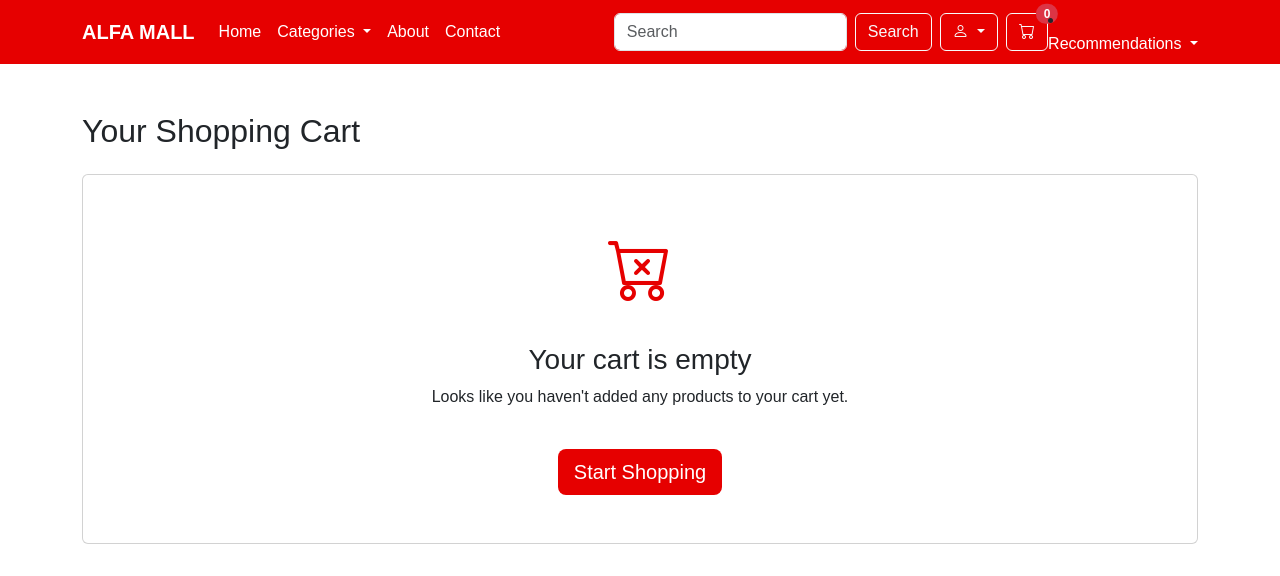
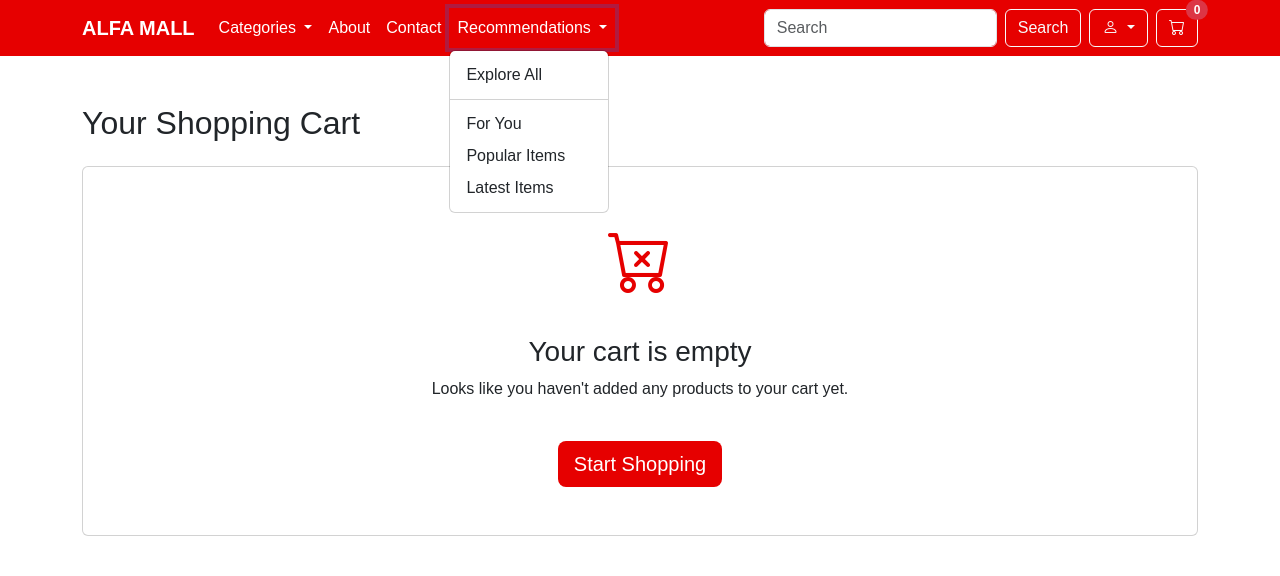
Before and after one commit to anashassan517/alfa-Recommender-System, a Django app: page /cart/ in a window 1280 px wide, after a click on "Recommendations". Shown: the top 576 px of the page. Run offline with Django 5.2, Linux system fonts and the light colour scheme; parts of the project's set-up code (start-up, migrations or seed data) failed here and were passed over.

Commit message:
minor bug resolved

```diff
--- a/templates/base.html
+++ b/templates/base.html
@@ -1,5 +1,6 @@
 <!DOCTYPE html>
 <html lang="en">
+
 <head>
     <meta charset="UTF-8">
     <meta name="viewport" content="width=device-width, initial-scale=1.0">
@@ -83,6 +84,7 @@
     </style>
     {% block extra_css %}{% endblock %}
 </head>
+
 <body>
     <!-- Navigation -->
     <nav class="navbar navbar-expand-lg navbar-dark bg-alfa-primary sticky-top">
@@ -95,8 +97,8 @@
             </button>
             <div class="collapse navbar-collapse" id="navbarNav">
                 <ul class="navbar-nav me-auto">
-                    <li class="nav-item">
-                        <a class="nav-link" href="{% url 'core:home' %}">Home</a>
+
+
                     </li>
                     <li class="nav-item dropdown">
                         <a class="nav-link dropdown-toggle" href="#" role="button" data-bs-toggle="dropdown">
@@ -104,7 +106,8 @@
                         </a>
                         <ul class="dropdown-menu">
                             {% for category in categories %}
-                            <li><a class="dropdown-item" href="{{ category.get_absolute_url }}">{{ category.name }}</a></li>
+                            <li><a class="dropdown-item" href="{{ category.get_absolute_url }}">{{ category.name }}</a>
+                            </li>
                             {% endfor %}
                             <li><a class="dropdown-item" href="{% url 'products:product_list' %}">All Products</a></li>
                         </ul>
@@ -115,25 +118,45 @@
                     <li class="nav-item">
                         <a class="nav-link" href="{% url 'core:contact' %}">Contact</a>
                     </li>
+                    <li class="nav-item dropdown">
+                        <a class="nav-link dropdown-toggle bold" href="#" role="button" data-bs-toggle="dropdown">
+                            Recommendations
+                        </a>
+                        <ul class="dropdown-menu">
+                            <li><a class="dropdown-item" href="{% url 'recommendations:explore' %}">Explore All</a></li>
+                            <li>
+                                <hr class="dropdown-divider">
+                            </li>
+                            <li><a class="dropdown-item" href="{% url 'recommendations:user_recommendations' %}">For
+                                    You</a></li>
+                            <li><a class="dropdown-item" href="{% url 'recommendations:popular_items' %}">Popular
+                                    Items</a></li>
+                            <li><a class="dropdown-item" href="{% url 'recommendations:latest_items' %}">Latest
+                                    Items</a></li>
+                        </ul>
                 </ul>
                 <div class="d-flex align-items-center">
                     <form class="d-flex me-2" action="{% url 'products:product_list' %}" method="get">
-                        <input class="form-control me-2" type="search" name="search" placeholder="Search" aria-label="Search">
+                        <input class="form-control me-2" type="search" name="search" placeholder="Search"
+                            aria-label="Search">
                         <button class="btn btn-outline-light" type="submit">Search</button>
                     </form>
                     <div class="dropdown me-2">
-                        <button class="btn btn-outline-light dropdown-toggle" type="button" id="userDropdown" data-bs-toggle="dropdown">
+                        <button class="btn btn-outline-light dropdown-toggle" type="button" id="userDropdown"
+                            data-bs-toggle="dropdown">
                             <i class="bi bi-person"></i>
                         </button>
                         <ul class="dropdown-menu dropdown-menu-end" aria-labelledby="userDropdown">
                             {% if request.user.is_authenticated %}
-                                <li><a class="dropdown-item" href="{% url 'users:profile' %}">Profile</a></li>
-                                <li><a class="dropdown-item" href="{% url 'users:orders' %}">My Orders</a></li>
-                                <li><hr class="dropdown-divider"></li>
-                                <li><a class="dropdown-item" href="{% url 'users:logout' %}">Logout</a></li>
+                            <li><a class="dropdown-item" href="{% url 'users:profile' %}">Profile</a></li>
+                            <li><a class="dropdown-item" href="{% url 'users:orders' %}">My Orders</a></li>
+                            <li>
+                                <hr class="dropdown-divider">
+                            </li>
+                            <li><a class="dropdown-item" href="{% url 'users:logout' %}">Logout</a></li>
                             {% else %}
-                                <li><a class="dropdown-item" href="{% url 'users:login' %}">Login</a></li>
-                                <li><a class="dropdown-item" href="{% url 'users:register' %}">Register</a></li>
+                            <li><a class="dropdown-item" href="{% url 'users:login' %}">Login</a></li>
+                            <li><a class="dropdown-item" href="{% url 'users:register' %}">Register</a></li>
                             {% endif %}
                         </ul>
                     </div>
@@ -145,7 +168,7 @@
                     </a>
                 </div>
                 <!-- Add this to your navbar in base.html -->
-    <li class="nav-item dropdown">
+                <!-- <li class="nav-item dropdown">
         <a class="nav-link dropdown-toggle" href="#" role="button" data-bs-toggle="dropdown">
             Recommendations
         </a>
@@ -156,7 +179,7 @@
             <li><a class="dropdown-item" href="{% url 'recommendations:popular_items' %}">Popular Items</a></li>
             <li><a class="dropdown-item" href="{% url 'recommendations:latest_items' %}">Latest Items</a></li>
         </ul>
-    </li>
+    </li> -->
             </div>
         </div>
     </nav>
@@ -184,7 +207,8 @@
                             <a href="{% url 'core:home' %}" class="text-light text-decoration-none">Home</a>
                         </li>
                         <li class="mb-2">
-                            <a href="{% url 'products:product_list' %}" class="text-light text-decoration-none">Products</a>
+                            <a href="{% url 'products:product_list' %}"
+                                class="text-light text-decoration-none">Products</a>
                         </li>
                         <li class="mb-2">
                             <a href="{% url 'core:about' %}" class="text-light text-decoration-none">About Us</a>
@@ -233,4 +257,5 @@
     <script src="https://cdn.jsdelivr.net/npm/bootstrap@5.3.0-alpha1/dist/js/bootstrap.bundle.min.js"></script>
     {% block extra_js %}{% endblock %}
 </body>
+
 </html>
--- a/templates/recommendations/dashboard_neighbors.html
+++ b/templates/recommendations/dashboard_neighbors.html
@@ -93,16 +93,16 @@
                                         <div>
                                             <strong>{{ item.product.name|truncatechars:50 }}</strong>
                                             <br>
-                                            <small class="text-muted">ID: {{ item.Id }}</small>
+                                            <small class="text-muted">ID: {{ item.id }}</small>
                                         </div>
                                     </div>
                                     {% else %}
-                                    <span>{{ item.Id }}</span>
+                                    <span>{{ item.id }}</span>
                                     <br>
                                     <small class="text-muted">(Product not found in database)</small>
                                     {% endif %}
                                 </td>
-                                <td>{{ item.Score|floatformat:6 }}</td>
+                                <td>{{ item.score|floatformat:6 }}</td>
                                 <td>
                                     {% if 'product' in item %}
                                     {{ item.product.category.name }}
```
Also changed, not shown: cart/models.py (+0 -28 lines), cart/views.py (+0 -22 lines), core/views.py (+0 -37 lines), recommendations/gorse_client.py (+1 -352 lines), recommendations/views.py (+18 -1 lines).
